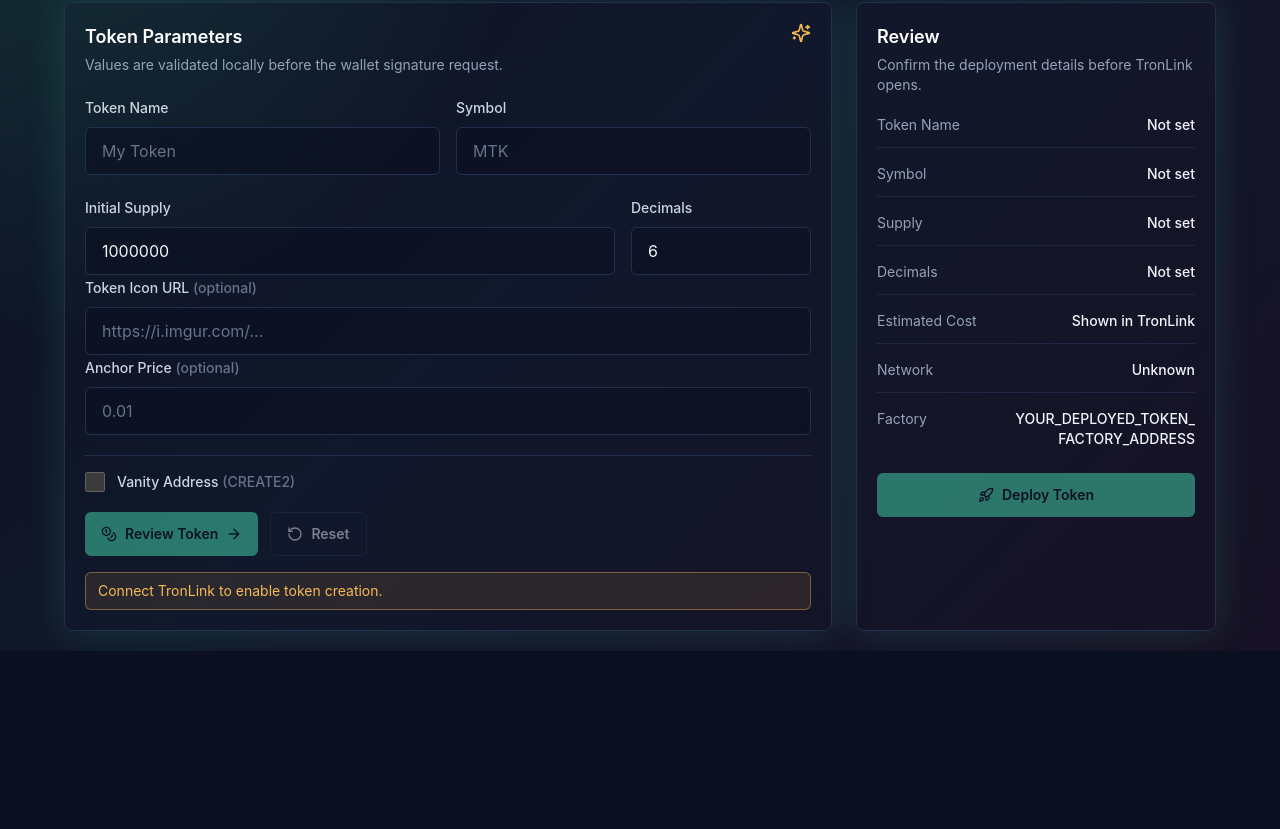
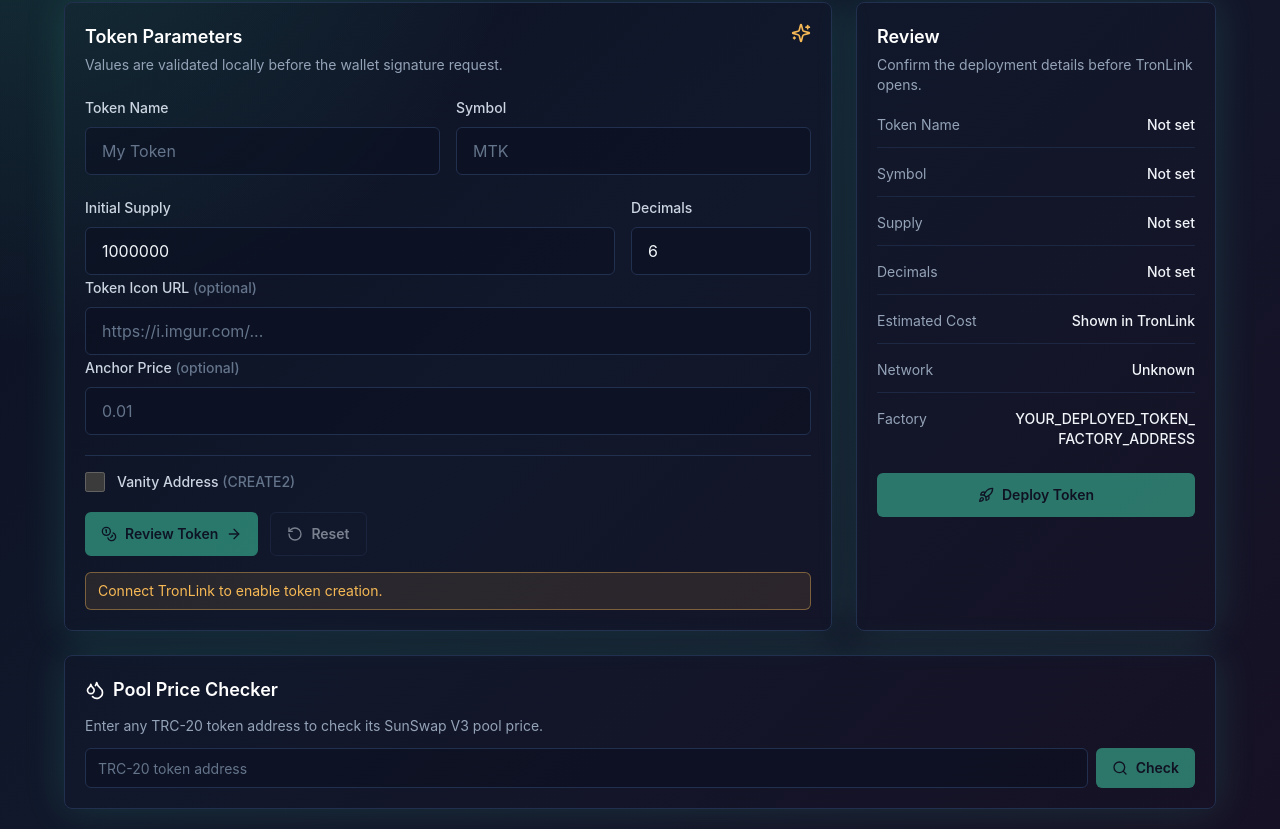
Before and after one commit to hthuku95/trc20-token-generator, a React (Vite) app in the folder frontend/: page / in a window 1280 px wide. Shown: the part 197-1026 px from the top of the page. Before the commit the page ends 848 px from the top, so only its background shows below. Built offline with nearby package versions, Linux system fonts and the light colour scheme.

Commit message:
Add PoolPriceChecker component for any token's SunSwap V3 pool price
Separate card below the deploy section. Paste any token address, checks SunSwap V3 factory for pool, reads slot0() and displays live WTRX/token price, tick, and liquidity.

```diff
--- a/frontend/src/App.tsx
+++ b/frontend/src/App.tsx
@@ -3,6 +3,7 @@ import { useMutation } from '@tanstack/react-query';
 import { ShieldCheck, Sparkles } from 'lucide-react';
 import toast from 'react-hot-toast';
 import { DeploymentProgress } from './components/DeploymentProgress';
+import { PoolPriceChecker } from './components/PoolPriceChecker';
 import { ReviewPanel } from './components/ReviewPanel';
 import { SuccessCard } from './components/SuccessCard';
 import { TokenForm } from './components/TokenForm';
@@ -129,6 +130,8 @@ function App() {
             onDeploy={handleDeploy}
           />
         </section>
+
+        <PoolPriceChecker />
       </div>
     </main>
   );
--- /dev/null
+++ b/frontend/src/components/PoolPriceChecker.tsx
@@ -0,0 +1,164 @@
+import { useState } from 'react';
+import { Search, ExternalLink, Copy, Droplets } from 'lucide-react';
+import toast from 'react-hot-toast';
+import { getTronWeb } from '../services/tronLink';
+import { getTronScanAddressUrl } from '../utils/network';
+import { useDappStore } from '../store/useDappStore';
+
+const SUNSWAP_FACTORY = 'TUTGcsGDRScK1gsDPMELV2QZxeESWb1Gac';
+const WTRX = 'TYsbWxNnyTgsZaTFaue9hqpxkU3Fkco94a';
+const FEE_TIER = 10000;
+
+interface PoolInfo {
+  poolAddress: string;
+  sqrtPriceX96: string;
+  tick: number;
+  price: number;
+  liquidity: string;
+}
+
+export function PoolPriceChecker() {
+  const network = useDappStore((s) => s.network);
+  const [tokenAddress, setTokenAddress] = useState('');
+  const [loading, setLoading] = useState(false);
+  const [poolInfo, setPoolInfo] = useState<PoolInfo | null>(null);
+  const [notFound, setNotFound] = useState(false);
+
+  async function handleSearch() {
+    const addr = tokenAddress.trim();
+    if (!addr) return;
+    setLoading(true);
+    setPoolInfo(null);
+    setNotFound(false);
+    try {
+      const tw = getTronWeb();
+      if (!tw) { toast.error('Connect TronLink first'); return; }
+
+      const factoryAbi: any[] = [
+        { inputs: [{ name: 'tokenA', type: 'address' }, { name: 'tokenB', type: 'address' }, { name: 'fee', type: 'uint24' }], name: 'getPool', outputs: [{ name: '', type: 'address' }], stateMutability: 'view', type: 'function' },
+      ];
+      const factory: any = await tw.contract(factoryAbi, SUNSWAP_FACTORY);
+      const tokenHex = tw.address.toHex(addr);
+      const wtrxHex = tw.address.toHex(WTRX);
+      const token0Hex = tokenHex.toLowerCase() < wtrxHex.toLowerCase() ? tokenHex : wtrxHex;
+      const token1Hex = tokenHex.toLowerCase() < wtrxHex.toLowerCase() ? wtrxHex : tokenHex;
+
+      const pool = await factory.getPool(token0Hex, token1Hex, FEE_TIER).call();
+      const poolHex = (pool || '').replace('0x', '').toLowerCase();
+      if (!poolHex || poolHex === '410000000000000000000000000000000000000000') {
+        setNotFound(true);
+        setLoading(false);
+        return;
+      }
+
+      const poolAddr = String(tw.address.fromHex('0x' + poolHex));
+
+      const poolAbi: any[] = [
+        { inputs: [], name: 'slot0', outputs: [
+          { name: 'sqrtPriceX96', type: 'uint160' },
+          { name: 'tick', type: 'int24' },
+          { name: 'observationIndex', type: 'uint16' },
+          { name: 'observationCardinality', type: 'uint16' },
+          { name: 'observationCardinalityNext', type: 'uint16' },
+          { name: 'feeProtocol', type: 'uint8' },
+          { name: 'unlocked', type: 'bool' },
+        ], stateMutability: 'view', type: 'function' },
+        { inputs: [], name: 'liquidity', outputs: [{ name: '', type: 'uint128' }], stateMutability: 'view', type: 'function' },
+      ];
+      const poolContract: any = await tw.contract(poolAbi, poolAddr);
+      const slot0 = await poolContract.slot0().call();
+      const liquidity = await poolContract.liquidity().call();
+      const tick = Number(slot0[1]);
+      const price = Math.pow(1.0001, tick);
+
+      setPoolInfo({
+        poolAddress: poolAddr,
+        sqrtPriceX96: slot0[0].toString(),
+        tick,
+        price,
+        liquidity: liquidity.toString(),
+      });
+    } catch (e) {
+      toast.error(e instanceof Error ? e.message : 'Failed to read pool');
+    }
+    setLoading(false);
+  }
+
+  return (
+    <section className="rounded-lg border border-line bg-panel/86 p-5 shadow-glow">
+      <h2 className="mb-3 flex items-center gap-2 text-lg font-semibold text-white">
+        <Droplets className="h-5 w-5 text-sky" />
+        Pool Price Checker
+      </h2>
+      <p className="mb-3 text-sm text-slate-400">
+        Enter any TRC-20 token address to check its SunSwap V3 pool price.
+      </p>
+      <div className="flex gap-2">
+        <input
+          value={tokenAddress}
+          onChange={(e) => setTokenAddress(e.target.value)}
+          onKeyDown={(e) => e.key === 'Enter' && handleSearch()}
+          placeholder="TRC-20 token address"
+          className="h-10 flex-1 rounded-md border border-line bg-ink/60 px-3 text-sm text-slate-100 outline-none transition placeholder:text-slate-500 focus:border-mint"
+        />
+        <button
+          type="button"
+          onClick={handleSearch}
+          disabled={loading || !tokenAddress.trim()}
+          className="inline-flex h-10 items-center gap-2 rounded-md bg-mint px-4 text-sm font-semibold text-ink transition hover:bg-mint/90 disabled:cursor-not-allowed disabled:opacity-50"
+        >
+          <Search className="h-4 w-4" />
+          {loading ? 'Searching...' : 'Check'}
+        </button>
+      </div>
+
+      {notFound && (
+        <p className="mt-3 text-sm text-amber">
+          No SunSwap V3 pool found for this token on Nile.
+        </p>
+      )}
+
+      {poolInfo && (
+        <div className="mt-4 space-y-3 rounded-md border border-line/70 bg-ink/40 p-4">
+          <div className="flex items-center justify-between">
+            <span className="text-xs text-slate-500">Pool Address</span>
+            <div className="flex gap-1">
+              <button
+                type="button"
+                onClick={() => { navigator.clipboard.writeText(poolInfo.poolAddress); toast.success('Pool address copied'); }}
+                className="text-slate-400 hover:text-white"
+              >
+                <Copy className="h-3 w-3" />
+              </button>
+              <a
+                href={getTronScanAddressUrl(network, poolInfo.poolAddress)}
+                target="_blank"
+                rel="noopener noreferrer"
+                className="text-slate-400 hover:text-white"
+              >
+                <ExternalLink className="h-3 w-3" />
+              </a>
+            </div>
+          </div>
+          <p className="break-all text-sm text-slate-200">{poolInfo.poolAddress}</p>
+
+          <div className="flex items-center gap-2 text-sm">
+            <span className="text-slate-400">Current Price:</span>
+            <span className="font-semibold text-white">{poolInfo.price.toFixed(4)} WTRX per token</span>
+          </div>
+
+          <div className="grid grid-cols-2 gap-3 text-xs">
+            <div className="rounded-md bg-ink/40 p-2">
+              <span className="text-slate-500">Tick</span>
+              <p className="font-mono text-slate-200">{poolInfo.tick}</p>
+            </div>
+            <div className="rounded-md bg-ink/40 p-2">
+              <span className="text-slate-500">Liquidity</span>
+              <p className="font-mono text-slate-200">{poolInfo.liquidity}</p>
+            </div>
+          </div>
+        </div>
+      )}
+    </section>
+  );
+}
```
